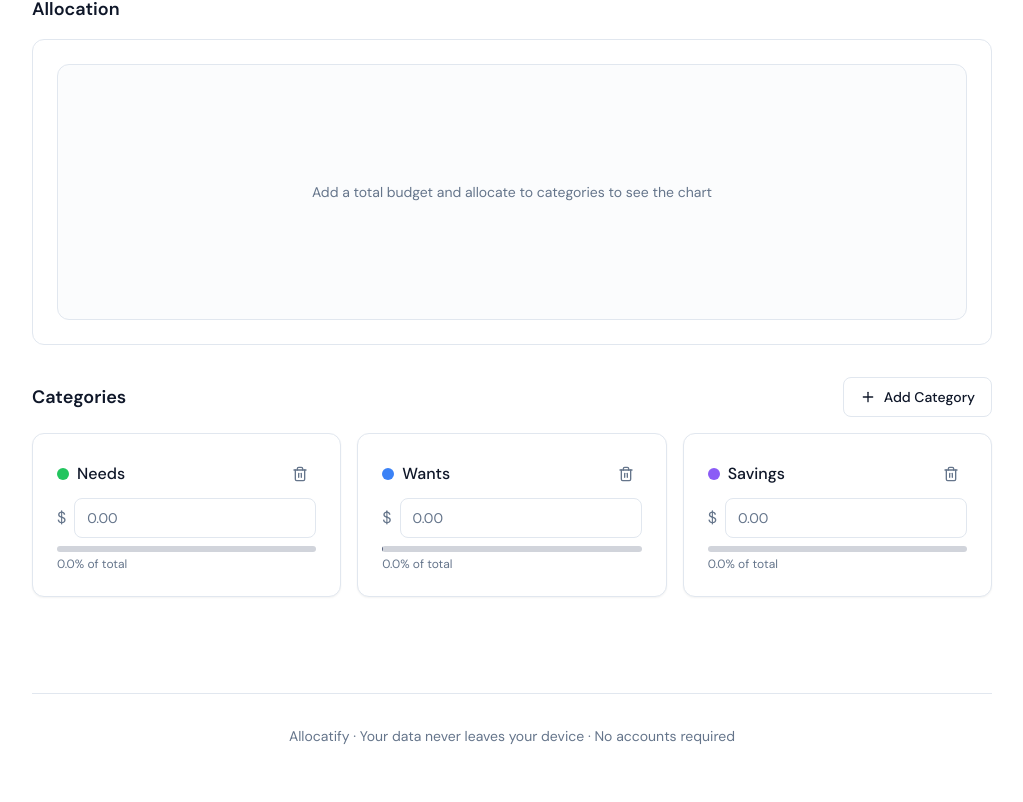
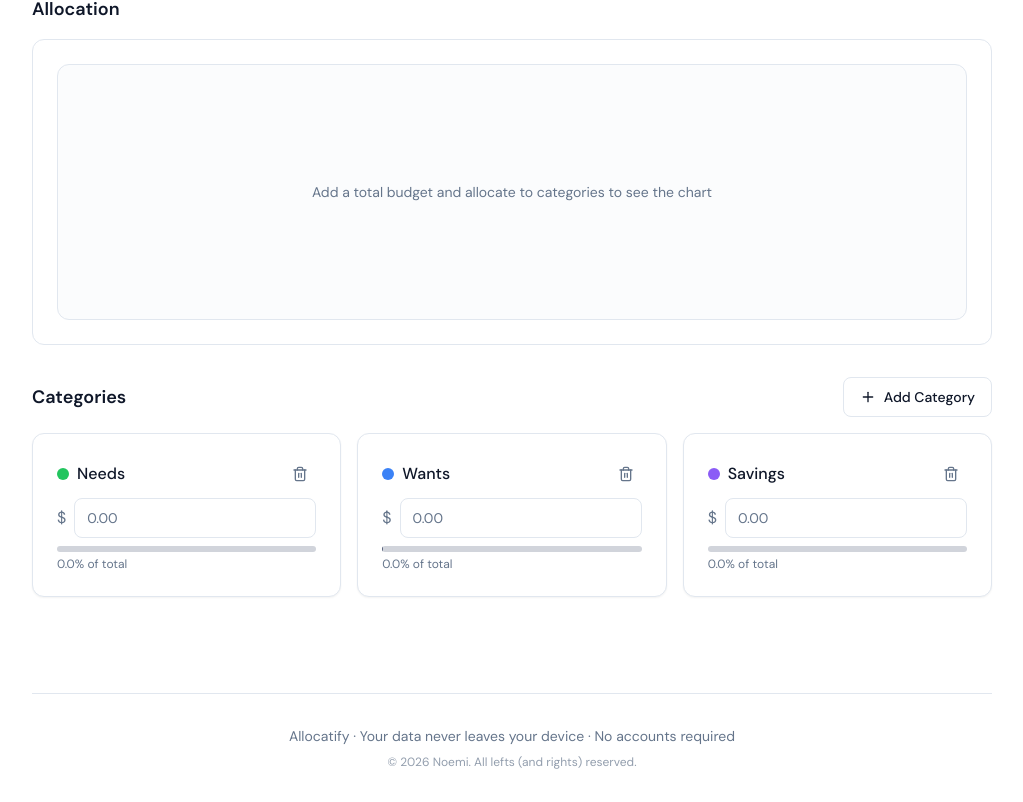
Before and after one commit to itsnaaur/allocatify, a Next.js app: page / in a window 1280 px wide. Shown: the part 468-1270 px from the top of the page, without its empty margins (128-1151 px from the left). Before the commit the page ends 1246 px from the top, so only its background shows below. Built offline with nearby package versions, Linux system fonts and the light colour scheme; what @react-pdf/renderer would draw is missing.

Commit message:
feat: branding

```diff
--- a/app/page.tsx
+++ b/app/page.tsx
@@ -186,6 +186,9 @@ export default function Home() {
         <footer className="mt-16 border-t py-8">
           <div className="mx-auto max-w-5xl text-center text-sm text-muted-foreground">
             Allocatify · Your data never leaves your device · No accounts required
+            <p className="mt-2 text-xs opacity-70">
+              © 2026 Noemi. All lefts (and rights) reserved.
+            </p>
           </div>
         </footer>
 
```
